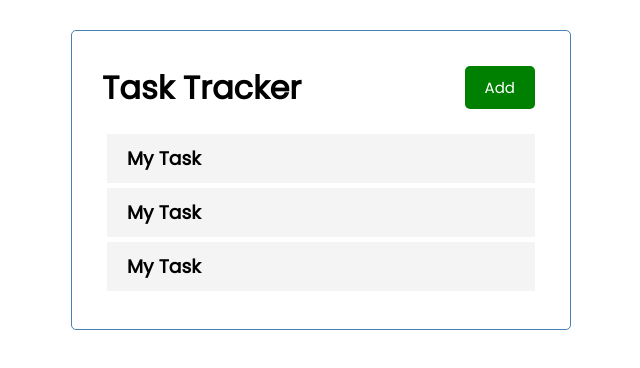
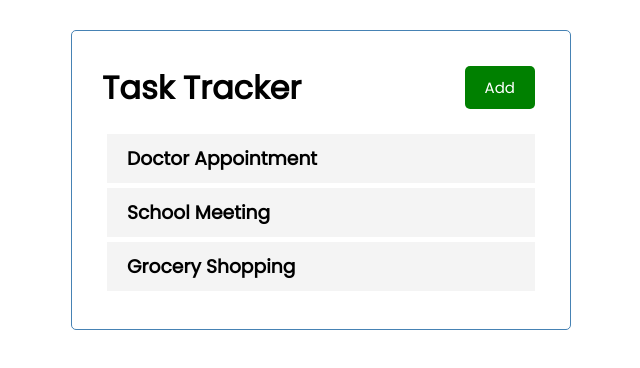
Before and after one commit to achungerford/react-task, a React (Create React App) app: page / in a window 1280 px wide. Shown: the top 368 px of the page, without its empty margins (319-959 px from the left). Built offline with nearby package versions, Linux system fonts and the light colour scheme.

Commit message:
task text

```diff
--- a/src/components/Task.js
+++ b/src/components/Task.js
@@ -1,7 +1,7 @@
-const Task = () => {
+const Task = ({ task }) => {
   return (
     <div className='task'>
-      <h3>My Task</h3>
+      <h3>{task.text}</h3>
 
     </div>
   )
```
